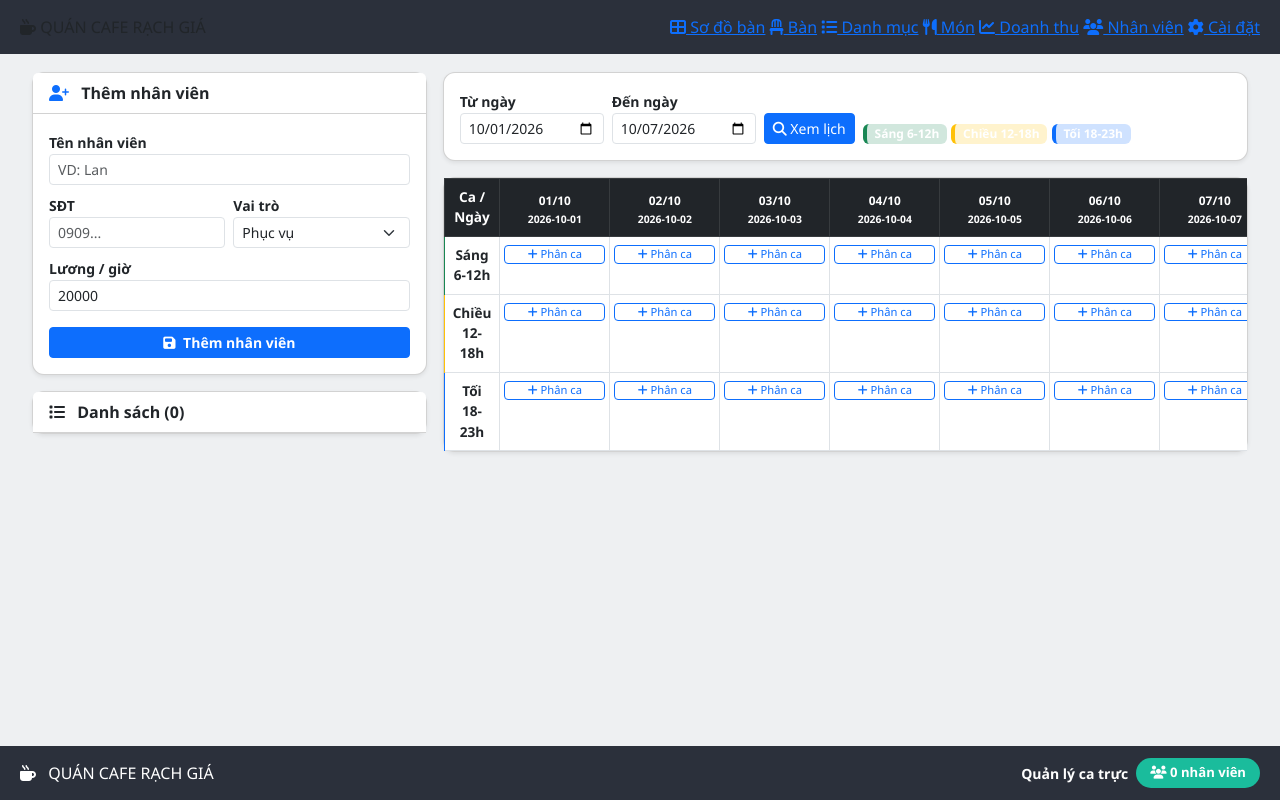
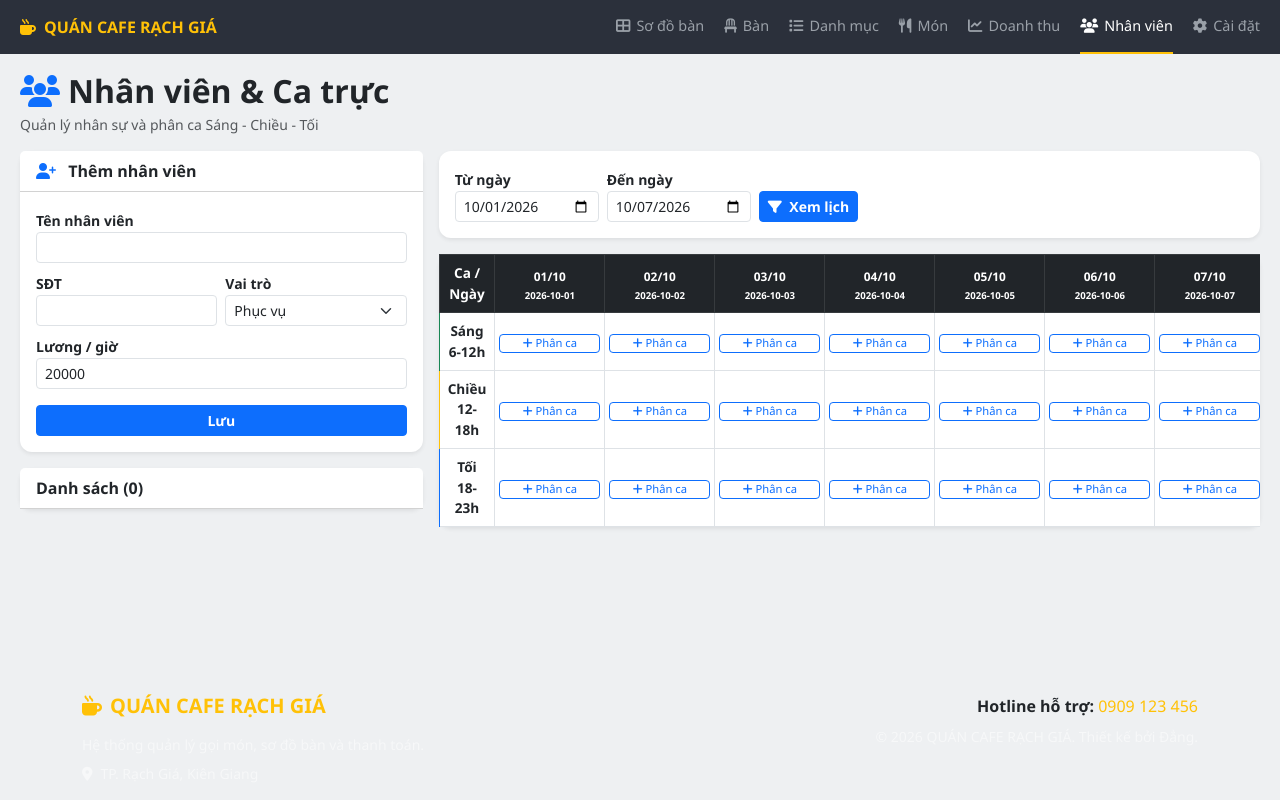
Before and after one commit to dangvanbinhdang-oss/quan-cafe-rach-gia, a Flask app: page /admin/nhan-vien in a window 1280 px wide. Run offline with Flask 3, Linux system fonts and the light colour scheme; data that the repository does not hold is empty.

Commit message:
nhan_vien.html

```diff
--- a/templates/nhan_vien.html
+++ b/templates/nhan_vien.html
@@ -1,54 +1,22 @@
-<!DOCTYPE html>
-<html lang="vi">
-<head>
-<meta charset="UTF-8"><meta name="viewport" content="width=device-width, initial-scale=1.0">
-<title>{{ page_title }} - {{ cai_dat.ten_quan }}</title>
-<link href="https://cdn.jsdelivr.net/npm/bootstrap@5.3.0/dist/css/bootstrap.min.css" rel="stylesheet">
-<link rel="stylesheet" href="https://cdnjs.cloudflare.com/ajax/libs/font-awesome/6.4.0/css/all.min.css">
+{% extends "base.html" %}
+{% block content %}
 <style>
-body{background:#eef0f2; display:flex; flex-direction:column; min-height:100vh; font-family:'Segoe UI',sans-serif}
-.top-header{background:#2b303b; padding:0 20px; height:54px; display:flex; align-items:center; justify-content:space-between; position:sticky; top:0; z-index:1000}
-.top-header.brand{color:#ffc107; font-weight:800; text-transform:uppercase; display:flex; gap:8px; align-items:center}
-.top-header.nav-menu{display:flex; gap:22px; height:100%; align-items:center}
-.top-header.nav-menu a{color:#9aa0a8; text-decoration:none; font-size:.92rem; display:flex; gap:6px; align-items:center; height:100%; border-bottom:2px solid transparent}
-.top-header.nav-menu a.active{color:#fff; border-bottom-color:#ffc107}
-.main-wrapper{flex:1; padding:18px 20px}
-.bottom-footer{background:#2b303b; color:#fff; padding:12px 20px; display:flex; justify-content:space-between; align-items:center; margin-top:20px}
-.bottom-footer.brand{color:#ffc107; font-weight:800; text-transform:uppercase}
-.support-badge{background:#1abc9c; color:#fff; border-radius:20px; padding:5px 14px; font-size:.82rem; font-weight:600}
-.shift-sang{background:#d1e7dd; border-left:4px solid #198754}
-.shift-chieu{background:#fff3cd; border-left:4px solid #ffc107}
-.shift-toi{background:#cfe2ff; border-left:4px solid #0d6efd}
 .nv-badge{font-size:.75rem; padding:4px 8px; border-radius:20px}
 </style>
-</head>
-<body>
-<header class="top-header">
-<div class="brand"><i class="fas fa-mug-hot"></i> {{ cai_dat.ten_quan }}</div>
-<nav class="nav-menu">
-<a href="/"><i class="fas fa-th-large"></i> Sơ đồ bàn</a>
-<a href="/admin/ban"><i class="fas fa-chair"></i> Bàn</a>
-<a href="/admin/danh-muc"><i class="fas fa-list"></i> Danh mục</a>
-<a href="/admin/mon"><i class="fas fa-utensils"></i> Món</a>
-<a href="/doanh-thu"><i class="fas fa-chart-line"></i> Doanh thu</a>
-<a href="/admin/nhan-vien" class="active"><i class="fas fa-users"></i> Nhân viên</a>
-<a href="/cai-dat"><i class="fas fa-cog"></i> Cài đặt</a>
-</nav>
-</header>
+<div class="d-flex justify-content-between align-items-center mb-3">
+<div><h2 class="fw-bold mb-1"><i class="fa-solid fa-users me-2 text-primary"></i>Nhân viên & Ca trực</h2><p class="text-muted small mb-0">Quản lý nhân sự và phân ca Sáng - Chiều - Tối</p></div>
+</div>
 
-<div class="main-wrapper">
-<div class="container-fluid">
 <div class="row g-3">
-<!-- CỘT TRÁI: DANH SÁCH NV -->
 <div class="col-lg-4">
-<div class="card shadow-sm mb-3" style="border-radius:12px">
-<div class="card-header bg-white fw-bold"><i class="fas fa-user-plus me-2 text-primary"></i> {{ 'Sửa nhân viên' if edit_nv else 'Thêm nhân viên' }}</div>
+<div class="card border-0 shadow-sm mb-3">
+<div class="card-header bg-white fw-bold"><i class="fa-solid fa-user-plus me-2 text-primary"></i> {{ 'Sửa nhân viên' if edit_nv else 'Thêm nhân viên' }}</div>
 <div class="card-body">
 <form method="POST" action="/admin/nhan-vien/add">
 <input type="hidden" name="id" value="{{ edit_nv._id if edit_nv else '' }}">
-<div class="mb-2"><label class="small fw-bold">Tên nhân viên</label><input name="ten_nv" value="{{ edit_nv.ten_nv if edit_nv else '' }}" class="form-control form-control-sm" required placeholder="VD: Lan"></div>
+<div class="mb-2"><label class="small fw-bold">Tên nhân viên</label><input name="ten_nv" value="{{ edit_nv.ten_nv if edit_nv else '' }}" class="form-control form-control-sm" required></div>
 <div class="row g-2 mb-2">
-<div class="col-6"><label class="small fw-bold">SĐT</label><input name="sdt" value="{{ edit_nv.sdt if edit_nv else '' }}" class="form-control form-control-sm" placeholder="0909..."></div>
+<div class="col-6"><label class="small fw-bold">SĐT</label><input name="sdt" value="{{ edit_nv.sdt if edit_nv else '' }}" class="form-control form-control-sm"></div>
 <div class="col-6"><label class="small fw-bold">Vai trò</label>
 <select name="vai_tro" class="form-select form-select-sm">
 <option value="phuc_vu" {{ 'selected' if edit_nv and edit_nv.vai_tro=='phuc_vu' else '' }}>Phục vụ</option>
@@ -58,21 +26,20 @@ body{background:#eef0f2; display:flex; flex-direction:column; min-height:100vh;
 </select></div>
 </div>
 <div class="mb-3"><label class="small fw-bold">Lương / giờ</label><input name="luong_gio" type="number" value="{{ edit_nv.luong_gio if edit_nv else '20000' }}" class="form-control form-control-sm"></div>
-<button class="btn btn-primary btn-sm w-100 fw-bold"><i class="fas fa-save me-1"></i> {{ 'Cập nhật' if edit_nv else 'Thêm nhân viên' }}</button>
-{% if edit_nv %}<a href="/admin/nhan-vien" class="btn btn-light btn-sm w-100 mt-2">Hủy sửa</a>{% endif %}
+<button class="btn btn-primary btn-sm w-100 fw-bold">Lưu</button>
+{% if edit_nv %}<a href="/admin/nhan-vien" class="btn btn-light btn-sm w-100 mt-2">Hủy</a>{% endif %}
 </form>
 </div>
 </div>
-
-<div class="card shadow-sm" style="border-radius:12px">
-<div class="card-header bg-white fw-bold"><i class="fas fa-list me-2"></i> Danh sách ({{ nhan_viens|length }})</div>
+<div class="card border-0 shadow-sm">
+<div class="card-header bg-white fw-bold">Danh sách ({{ nhan_viens|length }})</div>
 <div class="list-group list-group-flush" style="max-height:400px; overflow-y:auto">
 {% for nv in nhan_viens %}
 <div class="list-group-item d-flex justify-content-between align-items-center">
 <div><div class="fw-bold small">{{ nv.ten_nv }} <span class="badge bg-light text-dark border ms-1" style="font-size:.65rem">{{ nv.vai_tro }}</span></div><div class="text-muted" style="font-size:.7rem">{{ nv.sdt }} - {{ "{:,.0f}".format(nv.luong_gio) }}đ/h</div></div>
 <div class="d-flex gap-1">
-<a href="/admin/nhan-vien?edit={{ nv._id }}" class="btn btn-sm btn-outline-primary py-0 px-1"><i class="fas fa-pen" style="font-size:.7rem"></i></a>
-<a href="/admin/nhan-vien/delete/{{ nv._id }}" onclick="return confirm('Xóa?')" class="btn btn-sm btn-outline-danger py-0 px-1"><i class="fas fa-trash" style="font-size:.7rem"></i></a>
+<a href="/admin/nhan-vien?edit={{ nv._id }}" class="btn btn-sm btn-outline-primary py-0 px-1"><i class="fa-solid fa-pen" style="font-size:.7rem"></i></a>
+<a href="/admin/nhan-vien/delete/{{ nv._id }}" onclick="return confirm('Xóa?')" class="btn btn-sm btn-outline-danger py-0 px-1"><i class="fa-solid fa-trash" style="font-size:.7rem"></i></a>
 </div>
 </div>
 {% endfor %}
@@ -80,67 +47,42 @@ body{background:#eef0f2; display:flex; flex-direction:column; min-height:100vh;
 </div>
 </div>
 
-<!-- CỘT PHẢI: LỊCH TRỰC -->
 <div class="col-lg-8">
-<div class="card shadow-sm mb-3" style="border-radius:12px">
-<div class="card-body">
+<div class="card border-0 shadow-sm mb-3"><div class="card-body">
 <form method="GET" class="row g-2 align-items-end">
 <div class="col-auto"><label class="small fw-bold">Từ ngày</label><input type="date" name="tu_ngay" value="{{ tu_ngay }}" class="form-control form-control-sm"></div>
 <div class="col-auto"><label class="small fw-bold">Đến ngày</label><input type="date" name="den_ngay" value="{{ den_ngay }}" class="form-control form-control-sm"></div>
-<div class="col-auto"><button class="btn btn-primary btn-sm"><i class="fas fa-search"></i> Xem lịch</button></div>
-<div class="col-auto"><span class="badge shift-sang">Sáng 6-12h</span> <span class="badge shift-chieu">Chiều 12-18h</span> <span class="badge shift-toi">Tối 18-23h</span></div>
+<div class="col-auto"><button class="btn btn-primary btn-sm fw-bold"><i class="fa-solid fa-filter me-1"></i> Xem lịch</button></div>
 </form>
+</div></div>
+<div class="card border-0 shadow-sm"><div class="table-responsive">
+<table class="table table-bordered mb-0 align-middle" style="font-size:.85rem">
+<thead class="table-dark text-center"><tr><th style="width:110px">Ca / Ngày</th>{% for ngay in ngay_list %}<th class="small">{{ ngay[8:10] }}/{{ ngay[5:7] }}<br><span style="font-size:.6rem">{{ ngay }}</span></th>{% endfor %}</tr></thead>
+<tbody>
+{% for ca_code, ca_ten in [('sang','Sáng 6-12h'), ('chieu','Chiều 12-18h'), ('toi','Tối 18-23h')] %}
+<tr><td class="fw-bold text-center {{ 'shift-sang' if ca_code=='sang' else 'shift-chieu' if ca_code=='chieu' else 'shift-toi' }}">{{ ca_ten }}</td>
+{% for ngay in ngay_list %}<td class="p-1" style="min-width:110px">
+{% set key = ngay + '_' + ca_code %}
+{% for pc in lich_map.get(key, []) %}
+<div class="badge bg-white text-dark border d-flex justify-content-between align-items-center mb-1 nv-badge w-100"><span><i class="fa-solid fa-user me-1"></i>{{ pc.ten_nv }}</span><button onclick="xoaPhanCa('{{ pc._id }}')" class="btn p-0 ms-1 text-danger" style="font-size:.6rem"><i class="fa-solid fa-xmark"></i></button></div>
+{% endfor %}
+<button class="btn btn-sm btn-outline-primary w-100 mt-1 py-0" style="font-size:.7rem" onclick="openPhanCa('{{ ngay }}','{{ ca_code }}')"><i class="fa-solid fa-plus"></i> Phân ca</button>
+</td>{% endfor %}</tr>
+{% endfor %}
+</tbody>
+</table>
+</div></div>
 </div>
 </div>
 
-<div class="card shadow-sm" style="border-radius:12px">
-<div class="table-responsive">
-<table class="table table-bordered mb-0 align-middle" style="font-size:.85rem">
-<thead class="table-dark text-center"><tr><th style="width:90px">Ca / Ngày</th>
-{% for ngay in ngay_list %}<th class="small">{{ ngay[8:10] }}/{{ ngay[5:7] }}<br><span style="font-size:.65rem">{{ ngay }}</span></th>{% endfor %}
-</tr></thead>
-<tbody>
-{% for ca_code, ca_ten in [('sang','Sáng 6-12h'), ('chieu','Chiều 12-18h'), ('toi','Tối 18-23h')] %}
-<tr>
-<td class="fw-bold text-center {{ 'shift-sang' if ca_code=='sang' else 'shift-chieu' if ca_code=='chieu' else 'shift-toi' }}">{{ ca_ten }}</td>
-{% for ngay in ngay_list %}
-<td class="p-1" style="min-width:110px; vertical-align:top">
-{% set key = ngay + '_' + ca_code %}
-{% for pc in lich_map.get(key, []) %}
-<div class="badge bg-white text-dark border d-flex justify-content-between align-items-center mb-1 nv-badge w-100">
-<span><i class="fas fa-user me-1"></i>{{ pc.ten_nv }}</span>
-<button onclick="xoaPhanCa('{{ pc._id }}')" class="btn p-0 ms-1 text-danger" style="font-size:.6rem"><i class="fas fa-times"></i></button>
-</div>
-{% endfor %}
-<button class="btn btn-sm btn-outline-primary w-100 mt-1 py-0" style="font-size:.7rem" onclick="openPhanCa('{{ ngay }}','{{ ca_code }}')"><i class="fas fa-plus"></i> Phân ca</button>
-</td>
-{% endfor %}
-</tr>
-{% endfor %}
-</tbody>
-</table>
-</div>
-</div>
-</div>
-</div>
-</div>
-</div>
-
-<!-- MODAL PHÂN CA -->
 <div class="modal fade" id="modalPhanCa" tabindex="-1"><div class="modal-dialog"><div class="modal-content" style="border-radius:12px">
 <div class="modal-header"><h6 class="modal-title fw-bold">Phân ca: <span id="pcNgay"></span> - <span id="pcCa"></span></h6><button class="btn-close" data-bs-dismiss="modal"></button></div>
-<div class="modal-body">
-<div id="pcListNv" class="d-flex flex-column gap-2" style="max-height:300px; overflow-y:auto"></div>
-</div>
-<div class="modal-footer"><button class="btn btn-secondary btn-sm" data-bs-dismiss="modal">Đóng</button><button class="btn btn-primary btn-sm fw-bold" onclick="luuPhanCa()">Lưu phân ca</button></div>
+<div class="modal-body"><div id="pcListNv" class="d-flex flex-column gap-2" style="max-height:300px; overflow-y:auto"></div></div>
+<div class="modal-footer"><button class="btn btn-light btn-sm" data-bs-dismiss="modal">Đóng</button><button class="btn btn-primary btn-sm fw-bold" onclick="luuPhanCa()">Lưu</button></div>
 </div></div></div>
+{% endblock %}
 
-<footer class="bottom-footer">
-<div class="brand"><i class="fas fa-mug-hot me-2"></i> {{ cai_dat.ten_quan }}</div>
-<div class="d-flex align-items-center gap-2"><span class="small fw-bold">Quản lý ca trực</span><span class="support-badge"><i class="fas fa-users"></i> {{ nhan_viens|length }} nhân viên</span></div>
-</footer>
-
-<script src="https://cdn.jsdelivr.net/npm/bootstrap@5.3.0/dist/js/bootstrap.bundle.min.js"></script>
+{% block scripts %}
 <script>
 let currentPhanCaNgay='', currentPhanCaCa='';
 let nhanViens = {{ nhan_viens|tojson }};
@@ -150,24 +92,19 @@ function openPhanCa(ngay, ca){
   document.getElementById('pcCa').innerText= ca=='sang'?'Sáng 6-12h':ca=='chieu'?'Chiều 12-18h':'Tối 18-23h';
   let html='';
   nhanViens.forEach(nv=>{
-    html+=`<label class="border rounded p-2 d-flex align-items-center gap-2" style="cursor:pointer">
-      <input type="checkbox" value="${nv._id}" class="pc-check form-check-input m-0">
-      <span class="fw-bold small">${nv.ten_nv}</span>
-      <span class="badge bg-light text-dark border ms-auto" style="font-size:.65rem">${nv.vai_tro}</span>
-    </label>`;
+    html+=`<label class="border rounded p-2 d-flex align-items-center gap-2" style="cursor:pointer"><input type="checkbox" value="${nv._id}" class="pc-check form-check-input m-0"><span class="fw-bold small">${nv.ten_nv}</span><span class="badge bg-light text-dark border ms-auto" style="font-size:.65rem">${nv.vai_tro}</span></label>`;
   });
-  document.getElementById('pcListNv').innerHTML=html || '<p class="text-muted small text-center">Chưa có nhân viên, thêm bên trái</p>';
+  document.getElementById('pcListNv').innerHTML=html || '<p class="text-muted small text-center">Chưa có nhân viên</p>';
   new bootstrap.Modal(document.getElementById('modalPhanCa')).show();
 }
 function luuPhanCa(){
   let ids = Array.from(document.querySelectorAll('.pc-check:checked')).map(c=>c.value);
   fetch('/api/phan-ca',{method:'POST',headers:{'Content-Type':'application/json'},body:JSON.stringify({ngay:currentPhanCaNgay, ca:currentPhanCaCa, nhan_vien_ids:ids})})
- .then(r=>r.json()).then(d=>{ if(d.success) location.reload(); else alert(d.error); });
+ .then(r=>r.json()).then(d=>{ if(d.success) location.reload(); });
 }
 function xoaPhanCa(id){
   if(!confirm('Xóa phân ca này?')) return;
   fetch('/api/phan-ca/delete',{method:'POST',headers:{'Content-Type':'application/json'},body:JSON.stringify({id})}).then(()=>location.reload());
 }
 </script>
-</body>
-</html>
+{% endblock %}
```
